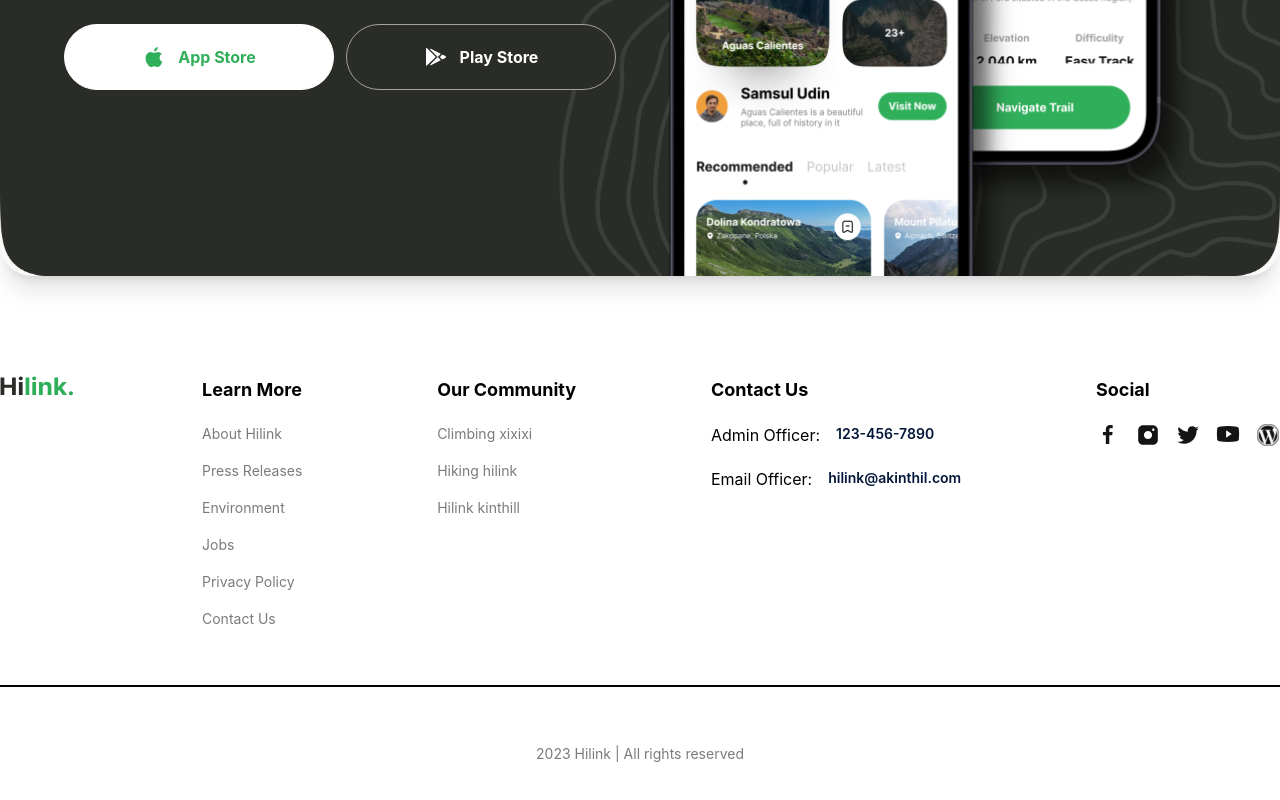
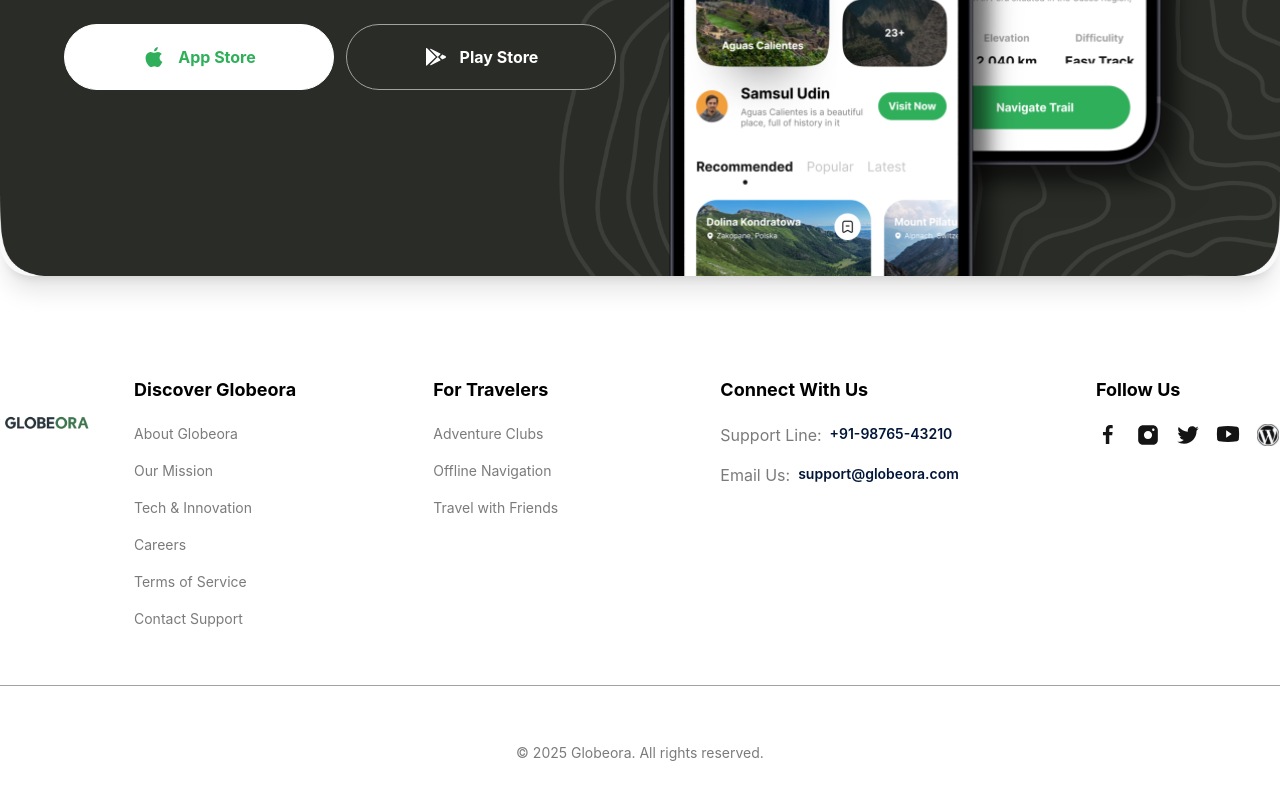
Before and after one commit to krishnasahu22032003/Travel-website-landing-page, a React (Vite) app: page / in a window 1280 px wide. Shown: the part 4045-4845 px from the top of the page. Built offline with nearby package versions, Linux system fonts and the light colour scheme.

Commit message:
Footer section updated

```diff
--- a/constant/index.js
+++ b/constant/index.js
@@ -44,14 +44,14 @@
 ];
 
 export const FOOTER_CONTACT_INFO = {
-  title: 'Contact Us',
+  title: 'Connect With Us',
   links: [
-    { label: 'Admin Officer', value: '123-456-7890' },
-    { label: 'Email Officer', value: 'hilink@akinthil.com' },
+    { label: 'Support Line', value: '+91-98765-43210' },
+    { label: 'Email Us', value: 'support@globeora.com' },
   ],
 };
 export const SOCIALS = {
-  title: 'Social',
+  title: 'Follow Us',
   links: [
     '/images/facebook.svg',
     '/images/instagram.svg',
@@ -62,18 +62,22 @@
 };
 export const FOOTER_LINKS = [
   {
-    title: 'Learn More',
+    title: 'Discover Globeora',
     links: [
-      'About Hilink',
-      'Press Releases',
-      'Environment',
-      'Jobs',
-      'Privacy Policy',
-      'Contact Us',
+      'About Globeora',
+      'Our Mission',
+      'Tech & Innovation',
+      'Careers',
+      'Terms of Service',
+      'Contact Support',
     ],
   },
   {
-    title: 'Our Community',
-    links: ['Climbing xixixi', 'Hiking hilink', 'Hilink kinthill'],
+    title: 'For Travelers',
+    links: [
+      'Adventure Clubs',
+      'Offline Navigation',
+      'Travel with Friends',
+    ],
   },
 ];
--- a/src/components/Footer.jsx
+++ b/src/components/Footer.jsx
@@ -1,72 +1,114 @@
-import { SOCIALS,FOOTER_CONTACT_INFO,FOOTER_LINKS } from "../../constant"
+"use client";
+
+import React, { useLayoutEffect, useRef } from "react";
+import { SOCIALS, FOOTER_CONTACT_INFO, FOOTER_LINKS } from "../../constant";
+import { gsap } from "gsap";
+import { ScrollTrigger } from "gsap/ScrollTrigger";
+
+gsap.registerPlugin(ScrollTrigger);
 
 const Footer = () => {
+  const columnsRef = useRef([]);
+
+  useLayoutEffect(() => {
+    const ctx = gsap.context(() => {
+      columnsRef.current.forEach((el, i) => {
+        gsap.from(el, {
+          scrollTrigger: {
+            trigger: el,
+            start: "top 90%",
+          },
+          opacity: 0,
+          y: 40,
+          duration: 0.8,
+          ease: "power2.out",
+          delay: i * 0.1,
+        });
+      });
+    });
+
+    return () => ctx.revert();
+  }, []);
+
   return (
-       <footer className="flexCenter mb-24">
+    <footer className="flexCenter mb-24">
       <div className="padding-container max-container flex w-full flex-col gap-14">
-        <div className="flex flex-col items-start justify-center gap-[10%] md:flex-row">
-          <a href="/" className="mb-10">
-            <img src="/images/hilink-logo.svg" alt="logo" width={74} height={29}/>
+        <div className="flex flex-col items-start justify-center gap-10 md:flex-row">
+          <a href="/" className="mb-8 md:mb-0">
+            <img src="/images/globeora-logo.png" alt="Globeora Logo" width={94} height={49} />
           </a>
 
-          <div className='flex flex-wrap gap-10 sm:justify-between md:flex-1'>
-            {FOOTER_LINKS.map((columns) => (
-              <FooterColumn title={columns.title}>
+          <div className="flex flex-wrap gap-10 sm:justify-between md:flex-1">
+            {/* Footer Columns */}
+            {FOOTER_LINKS.map((column, index) => (
+              <FooterColumn
+                key={index}
+                title={column.title}
+                innerRef={(el) => (columnsRef.current[index] = el)}
+              >
                 <ul className="regular-14 flex flex-col gap-4 text-gray-30">
-                  {columns.links.map((link) => (
-                    <a href="/" key={link}>
-                      {link}
-                    </a>
+                  {column.links.map((link, idx) => (
+                    <li key={idx}>
+                      <a href="/">{link}</a>
+                    </li>
                   ))}
                 </ul>
               </FooterColumn>
             ))}
 
-            <div className="flex flex-col gap-5">
-              <FooterColumn title={FOOTER_CONTACT_INFO.title}>
-                {FOOTER_CONTACT_INFO.links.map((link) => (
-                  <a
-                    href="/"
-                    key={link.label}
-                    className="flex gap-4 md:flex-col lg:flex-row"
+            {/* Contact Info */}
+            <FooterColumn
+              title={FOOTER_CONTACT_INFO.title}
+              innerRef={(el) => (columnsRef.current[FOOTER_LINKS.length] = el)}
+            >
+              <ul className="flex flex-col gap-4 text-gray-30">
+                {FOOTER_CONTACT_INFO.links.map((link, idx) => (
+                  <li
+                    key={idx}
+                    className="flex gap-2 md:flex-col lg:flex-row whitespace-nowrap"
                   >
-                    <p className="whitespace-nowrap">
-                      {link.label}:
-                    </p>
-                    <p className="medium-14 whitespace-nowrap text-blue-70">
-                      {link.value}
-                    </p>
-                  </a>
+                    <span>{link.label}:</span>
+                    <span className="medium-14 text-blue-70">{link.value}</span>
+                  </li>
                 ))}
-              </FooterColumn>
-            </div>
+              </ul>
+            </FooterColumn>
 
-            <div className="flex flex-col gap-5">
-              <FooterColumn title={SOCIALS.title}>
-                <ul className="regular-14 flex gap-4 text-gray-30">
-                  {SOCIALS.links.map((link) => (
-                    <a href="/" key={link}>
-                      <img src={link} alt="logo" width={24} height={24} />
+            {/* Socials */}
+            <FooterColumn
+              title={SOCIALS.title}
+              innerRef={(el) => (columnsRef.current[FOOTER_LINKS.length + 1] = el)}
+            >
+              <ul className="flex gap-4">
+                {SOCIALS.links.map((link, idx) => (
+                  <li key={idx}>
+                    <a href="/">
+                      <img src={link} alt="social-icon" width={24} height={24} />
                     </a>
-                  ))}
-                </ul>
-              </FooterColumn>
-            </div>
+                  </li>
+                ))}
+              </ul>
+            </FooterColumn>
           </div>
         </div>
 
-        <div className="border bg-gray-20" />
-        <p className="regular-14 w-full text-center text-gray-30">2023 Hilink | All rights reserved</p>
+        {/* Divider and Copyright */}
+        <div className="h-px w-full bg-gray-20" />
+        <p className="regular-14 w-full text-center text-gray-30">
+          © 2025 Globeora. All rights reserved.
+        </p>
       </div>
     </footer>
-  )
-}
-const FooterColumn = ({ title, children }) => {
+  );
+};
+
+const FooterColumn = ({ title, children, innerRef }) => {
   return (
-    <div className="flex flex-col gap-5">
-      <h4 className="bold-18 whitespace-nowrap">{title}</h4>
+    <div ref={innerRef} className="flex flex-col gap-5 min-w-[150px]">
+      <h4 className="bold-18 text-black">{title}</h4>
       {children}
     </div>
-  )
-}
-export default Footer
+  );
+};
+
+export default Footer;
```
Also changed, not shown: public/images/globeora-logo.png (added).
